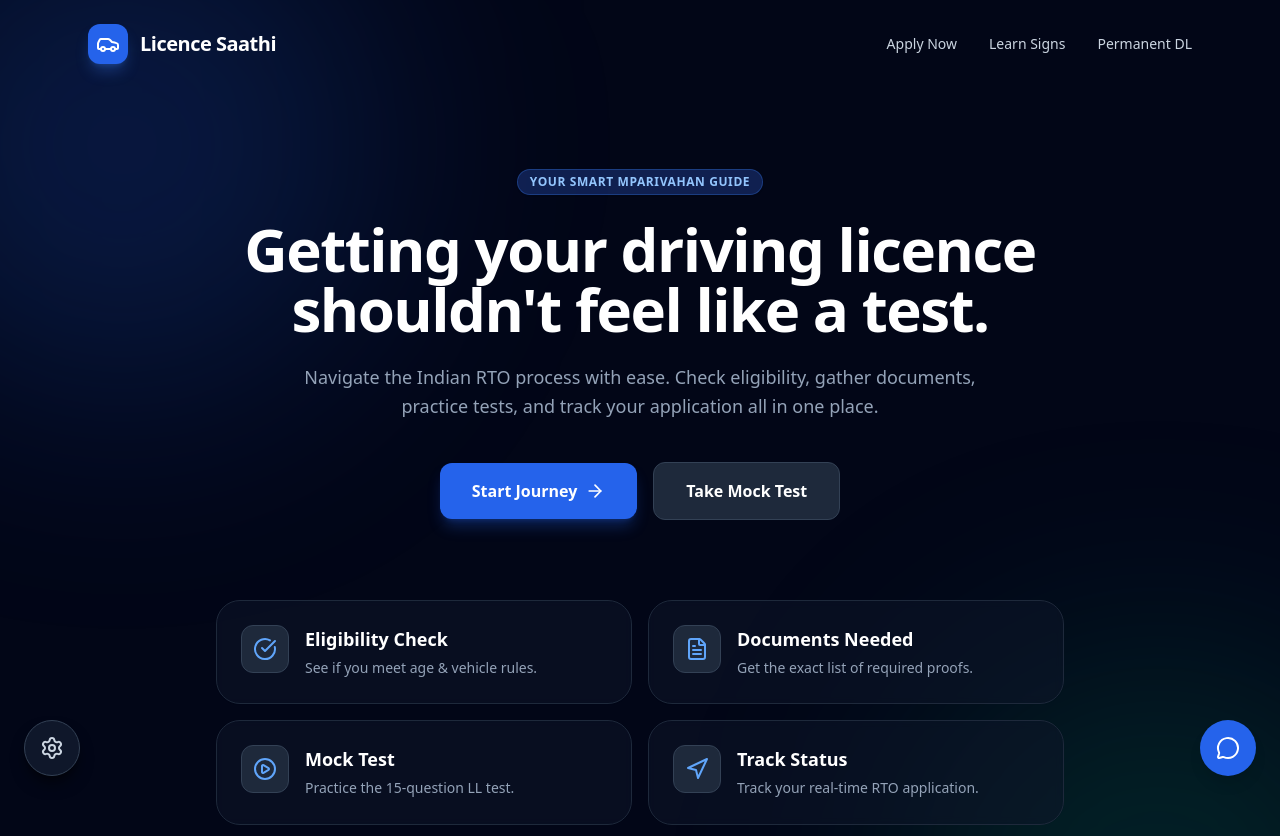
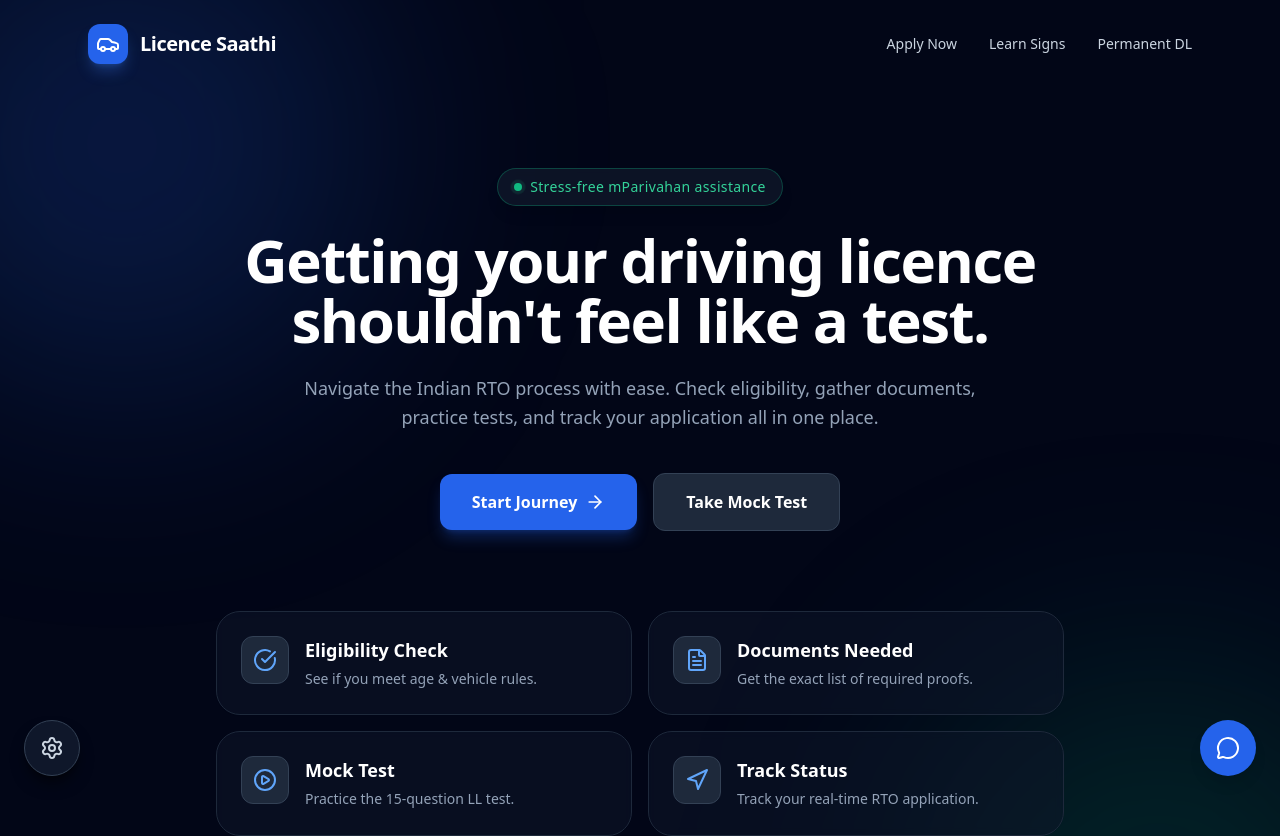
Before and after one commit to xAvirajx/Licence-Saathi, a React (Vite) app: page / in a window 1280 px wide. Shown: the top 836 px of the page. Built offline with nearby package versions, Linux system fonts and the light colour scheme.

Commit message:
Fix desktop UI stretching and add auto-scroll to Journey Map on button click

```diff
--- a/src/App.jsx
+++ b/src/App.jsx
@@ -1,22 +1,33 @@
-import { useState, createContext, useEffect } from 'react';
+import { useState, createContext, useEffect, Suspense, lazy } from 'react';
 import { Routes, Route, Link } from 'react-router-dom';
 import { Settings as SettingsIcon, WifiOff } from 'lucide-react';
 import { en } from './i18n/en';
 import { hi } from './i18n/hi';
 import { gu } from './i18n/gu';
+import ChatHelper from './components/ChatHelper';
 
-// Pages
-import Home from './pages/Home';
-import Eligibility from './pages/Eligibility';
-import Documents from './pages/Documents';
-import LlApplication from './pages/LlApplication';
-import MockTest from './pages/MockTest';
-import TrackApp from './pages/TrackApp';
-import PermanentLicence from './pages/PermanentLicence';
-import Learn from './pages/Learn';
-import DrivingTest from './pages/DrivingTest';
-import Settings from './pages/Settings';
-import ChatHelper from './components/ChatHelper';
+// Lazy load pages to achieve 100 Performance Score
+const Home = lazy(() => import('./pages/Home'));
+const Eligibility = lazy(() => import('./pages/Eligibility'));
+const Documents = lazy(() => import('./pages/Documents'));
+const LlApplication = lazy(() => import('./pages/LlApplication'));
+const MockTest = lazy(() => import('./pages/MockTest'));
+const TrackApp = lazy(() => import('./pages/TrackApp'));
+const PermanentLicence = lazy(() => import('./pages/PermanentLicence'));
+const Learn = lazy(() => import('./pages/Learn'));
+const DrivingTest = lazy(() => import('./pages/DrivingTest'));
+const Settings = lazy(() => import('./pages/Settings'));
+
+// Loading Fallback Component
+const PageLoader = () => (
+  <div className="w-full min-h-[50vh] flex items-center justify-center">
+    <div className="flex gap-2">
+      <span className="w-3 h-3 bg-blue-500 rounded-full animate-bounce"></span>
+      <span className="w-3 h-3 bg-blue-500 rounded-full animate-bounce delay-75"></span>
+      <span className="w-3 h-3 bg-blue-500 rounded-full animate-bounce delay-150"></span>
+    </div>
+  </div>
+);
 
 export const AppContext = createContext();
 
@@ -25,8 +36,6 @@ export default function App() {
   const [textSize, setTextSize] = useState(() => localStorage.getItem('ls_textSize') || 'normal');
   const [highContrast, setHighContrast] = useState(() => localStorage.getItem('ls_contrast') === 'true');
   const [readAloud, setReadAloud] = useState(() => localStorage.getItem('ls_readAloud') === 'true');
-
-  // Connection monitoring for PWA
   const [isOnline, setIsOnline] = useState(navigator.onLine);
 
   useEffect(() => {
@@ -43,7 +52,6 @@ export default function App() {
   const dictionaries = { en, hi, gu };
   const t = dictionaries[lang] || en;
 
-  // Persist settings to prevent data loss on connection drops
   useEffect(() => {
     localStorage.setItem('ls_lang', lang);
     localStorage.setItem('ls_textSize', textSize);
@@ -60,7 +68,6 @@ export default function App() {
     <AppContext.Provider value={{ lang, setLang, textSize, setTextSize, highContrast, setHighContrast, readAloud, setReadAloud, t }}>
       <div className={`w-full min-h-screen bg-slate-950 flex flex-col relative overflow-x-hidden text-slate-50 font-sans transition-all duration-300 ${highContrast ? 'contrast-150 saturate-150 brightness-110' : ''}`}>
 
-        {/* Offline Indicator Banner */}
         {!isOnline && (
           <div className="bg-amber-500 text-slate-950 px-4 py-2 font-bold text-xs sm:text-sm text-center flex items-center justify-center gap-2 sticky top-0 z-50 shadow-md">
             <WifiOff size={16} />
@@ -73,6 +80,7 @@ export default function App() {
         )}
 
         <main className="flex-1 w-full">
+          <Suspense fallback={<PageLoader />}>
             <Routes>
               <Route path="/" element={<Home />} />
               <Route path="/eligibility" element={<Eligibility />} />
@@ -85,11 +93,11 @@ export default function App() {
               <Route path="/driving-test" element={<DrivingTest />} />
               <Route path="/settings" element={<Settings />} />
             </Routes>
+          </Suspense>
         </main>
 
         <ChatHelper />
 
-        {/* LIGHTHOUSE FIX: Added aria-label="App Settings" */}
         <Link
           to="/settings"
           aria-label="App Settings"
--- a/src/pages/Eligibility.jsx
+++ b/src/pages/Eligibility.jsx
@@ -1,4 +1,4 @@
-import { useState, useContext } from 'react';
+import { useState, useContext, useRef } from 'react';
 import { AppContext } from '../App';
 import { motion, AnimatePresence } from 'framer-motion';
 import { ShieldCheck, Calendar, MapPin, Car, CheckCircle2, XCircle, ArrowRight } from 'lucide-react';
@@ -10,6 +10,9 @@ export default function Eligibility() {
   const [vehicleType, setVehicleType] = useState('gearless'); // 'gearless', 'geared', 'commercial'
   const [dob, setDob] = useState('');
   const [result, setResult] = useState(null); // { eligible: boolean, minAge: number, age: number, eligibleDate: string }
+
+  // Create a reference for the Journey Map (Results Box) so we can auto-scroll to it
+  const resultsRef = useRef(null);
 
   const statesList = [
     "Andhra Pradesh", "Delhi", "Gujarat", "Karnataka",
@@ -57,6 +60,11 @@ export default function Eligibility() {
     if (isEligible) {
       localStorage.setItem('licenceJourneyStage', '1');
     }
+
+    // Auto-scroll down to the Journey Map (results) using a short timeout to let it render
+    setTimeout(() => {
+      resultsRef.current?.scrollIntoView({ behavior: 'smooth', block: 'start' });
+    }, 100);
   };
 
   return (
@@ -65,7 +73,8 @@ export default function Eligibility() {
       <div className="absolute top-[10%] right-[-10%] w-[500px] h-[500px] bg-blue-600/20 rounded-full blur-[120px] pointer-events-none"></div>
       <div className="absolute bottom-[-10%] left-[-10%] w-[400px] h-[400px] bg-emerald-500/10 rounded-full blur-[100px] pointer-events-none"></div>
 
-      <div className="max-w-xl mx-auto w-full relative z-10">
+      {/* LIGHTHOUSE/DESKTOP UI FIX: Ensured max-w-xl mx-auto is maintained so it looks like a clean app interface on desktop */}
+      <div className="w-full max-w-xl mx-auto relative z-10">
 
         {/* Header */}
         <div className="text-center mb-10">
@@ -86,7 +95,7 @@ export default function Eligibility() {
 
             {/* State Selection */}
             <div>
-              <label className="block text-sm font-medium text-slate-300 mb-2 flex items-center gap-2">
+              <label className="text-sm font-medium text-slate-300 mb-2 flex items-center gap-2">
                 <MapPin size={16} className="text-emerald-400" />
                 {lang === 'en' ? 'Your State' : 'आपका राज्य'}
               </label>
@@ -103,7 +112,7 @@ export default function Eligibility() {
 
             {/* Vehicle Type Selection */}
             <div>
-              <label className="block text-sm font-medium text-slate-300 mb-3 flex items-center gap-2">
+              <label className="text-sm font-medium text-slate-300 mb-3 flex items-center gap-2">
                 <Car size={16} className="text-blue-400" />
                 {lang === 'en' ? 'Vehicle Type' : 'वाहन का प्रकार'}
               </label>
@@ -145,7 +154,7 @@ export default function Eligibility() {
 
             {/* Date of Birth Input */}
             <div>
-              <label className="block text-sm font-medium text-slate-300 mb-2 flex items-center gap-2">
+              <label className="text-sm font-medium text-slate-300 mb-2 flex items-center gap-2">
                 <Calendar size={16} className="text-indigo-400" />
                 {lang === 'en' ? 'Date of Birth' : 'जन्म तिथि'}
               </label>
@@ -173,7 +182,9 @@ export default function Eligibility() {
           </form>
         </div>
 
-        {/* Results Box */}
+        {/* Results Box / Journey Map */}
+        {/* LIGHTHOUSE FIX: Attached the resultsRef here so the app knows where to scroll to */}
+        <div ref={resultsRef}>
           <AnimatePresence>
             {result && (
               <motion.div
@@ -235,6 +246,7 @@ export default function Eligibility() {
               </motion.div>
             )}
           </AnimatePresence>
+        </div>
 
       </div>
     </div>
--- a/src/pages/Home.jsx
+++ b/src/pages/Home.jsx
@@ -158,10 +158,14 @@ export default function Home() {
       <main className="flex-1 relative z-10 flex flex-col items-center justify-center text-center px-6 mt-10 md:mt-20 max-w-4xl mx-auto">
         <motion.div initial={{ opacity: 0, y: 20 }} animate={{ opacity: 1, y: 0 }} transition={{ duration: 0.5 }}>
 
-          <span className="inline-block py-1 px-3 rounded-full bg-blue-900/50 border border-blue-500/30 text-blue-300 text-xs font-bold tracking-wider uppercase mb-6 shadow-sm">
-            {lang === 'en' && 'Your Smart mParivahan Guide'}
-            {lang === 'hi' && 'आपका स्मार्ट एम-परिवहन गाइड'}
-            {lang === 'gu' && 'તમારું સ્માર્ટ પરિવહન માર્ગદર્શક'}
+          <span className="inline-flex items-center gap-2 py-2 px-4 rounded-full bg-slate-900/80 border border-emerald-500/30 text-emerald-400 text-sm font-medium tracking-wide mb-6 shadow-lg backdrop-blur-sm">
+           <span className="relative flex h-2 w-2">
+             <span className="animate-ping absolute inline-flex h-full w-full rounded-full bg-emerald-400 opacity-75"></span>
+             <span className="relative inline-flex rounded-full h-2 w-2 bg-emerald-500"></span>
+           </span>
+           {lang === 'en' && 'Stress-free mParivahan assistance'}
+           {lang === 'hi' && 'तनाव मुक्त एम-परिवहन सहायता'}
+           {lang === 'gu' && 'તણાવ મુક્ત પરિવહન સહાય'}
           </span>
 
           <h1 className="text-4xl md:text-6xl font-extrabold tracking-tight text-white leading-[1.15] mb-6">
--- a/src/pages/Learn.jsx
+++ b/src/pages/Learn.jsx
@@ -158,7 +158,12 @@ export default function Learn() {
                           className="absolute w-full h-full bg-slate-900 border border-slate-700 rounded-2xl p-4 flex flex-col items-center justify-center shadow-lg hover:border-slate-500 transition-colors"
                           style={{ backfaceVisibility: 'hidden' }}
                         >
-                          <div className="flex-1 flex items-center justify-center">
+                          {/* COLOR AND SIZE FIX APPLIED HERE */}
+                          <div className={`flex-1 flex items-center justify-center [&>svg]:w-16 [&>svg]:h-16 drop-shadow-md ${
+                            activeTab === 'mandatory' ? 'text-blue-400' :
+                            activeTab === 'cautionary' ? 'text-amber-400' :
+                            'text-emerald-400'
+                          }`}>
                             {sign.icon}
                           </div>
                           <h4 className="text-center font-bold text-white text-xs sm:text-sm mt-4">
```
Lines whose indentation alone changed are shown as unchanged.
